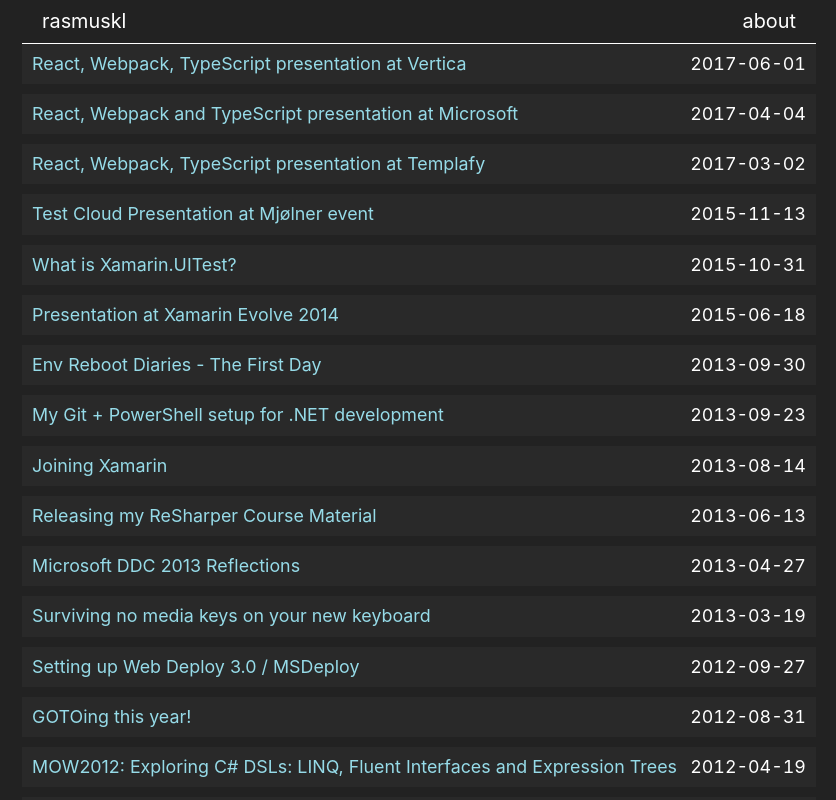
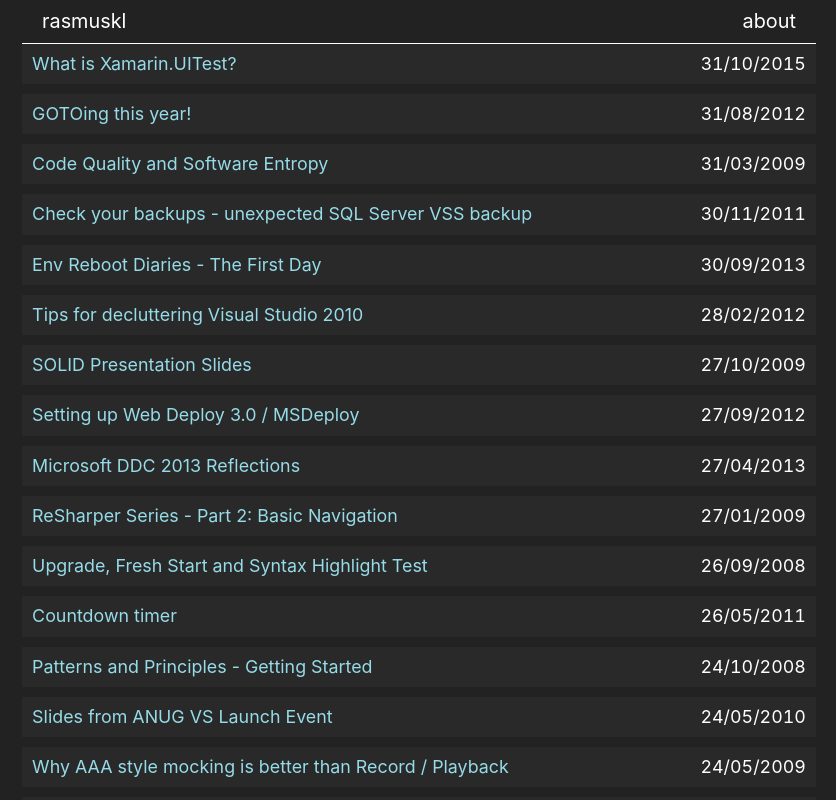
Before and after one commit to rasmuskl/blog-rasmuskl, a Next.js app: page / in a window 1280 px wide. Shown: the top 800 px of the page, without its empty margins (221-1057 px from the left). Built offline with nearby package versions, Linux system fonts and the light colour scheme.

Commit message:
Add types

```diff
--- a/lib/posts.ts
+++ b/lib/posts.ts
@@ -5,64 +5,72 @@
 
 const postsDirectory = path.join(process.cwd(), 'posts');
 
-export function getPost(fileName: string) {
+export interface Post {
+  fileName: string;
+  title: string;
+  slug: string;
+  date: string;
+  link: string;
+  content: string;
+  year: string;
+  month: string;
+  day: string;
+}
+
+export function getPost(fileName: string): Post {
     const fullPath = path.join(postsDirectory, fileName);
     const fileContents = fs.readFileSync(fullPath, 'utf8');
-    const matterResult = matter(fileContents);
-
-    return {
-        fileName,
-        title: matterResult.data.title,
-        content: matterResult.content,
-        date: matterResult.data.date
-    };
+    const post = buildPost(fileName, fileContents);
+    return post;
 }
 
+function getLink(slug: string, date: Dayjs) {
+    return `/${date.format('YYYY/MM/DD')}/${slug}`;
+}
 
-export function getPostsSlugs(): { fileName: string, slug: string, date: Dayjs }[] {
+function buildPost(fileName: string, fileContents: string) {
+  const matterResult = matter(fileContents);
+  const date = dayjs(matterResult.data.date);
+  const slug = matterResult.data.slug as string;
+  const title = matterResult.data.title as string;
+
+  return {
+    fileName,
+    date: date.format('DD/MM/YYYY'),
+    slug,
+    title,
+    link: getLink(slug, date),
+    content: fileContents,
+    year: date.format('YYYY'),
+    month: date.format('MM'),
+    day: date.format('DD')
+  };
+}
+
+export function getPostsSlugs(): Post[] {
     const fileNames = fs.readdirSync(postsDirectory);
     const allPostsData = fileNames
     .filter(fileName => fileName.endsWith('.mdx'))
     .map((fileName) => {
       const fullPath = path.join(postsDirectory, fileName);
       const fileContents = fs.readFileSync(fullPath, 'utf8');
-      const matterResult = matter(fileContents);
-      return {
-        fileName,
-        slug: matterResult.data.slug,
-        date: dayjs(matterResult.data.date)
-      };
+      return buildPost(fileName, fileContents);
     });
 
     return allPostsData;
 }
 
-export function getSortedPostsData() {
-  // Get file names under /posts
+export function getSortedPostsData(): Post[] {
   const fileNames = fs.readdirSync(postsDirectory);
   const allPostsData = fileNames
     .filter(fileName => fileName.endsWith('.mdx'))
     .map((fileName) => {
-    // Remove ".md" from file name to get id
     const id = fileName.replace(/\.mdx$/, '');
-
-    // Read markdown file as string
     const fullPath = path.join(postsDirectory, fileName);
     const fileContents = fs.readFileSync(fullPath, 'utf8');
+    return buildPost(fileName, fileContents);
+  });
 
-    // Use gray-matter to parse the post metadata section
-    const matterResult = matter(fileContents);
-    const date = dayjs(matterResult.data.date);
-
-    // Combine the data with the id
-    return {
-      id,
-      date,
-      link: `/${date.format('YYYY/MM/DD')}/${matterResult.data.slug}`,
-      ...matterResult.data,
-    };
-  });
-  // Sort posts by date
   return allPostsData.sort((a: any, b: any) => {
     if (a.date < b.date) {
       return 1;
--- a/pages/index.tsx
+++ b/pages/index.tsx
@@ -1,16 +1,16 @@
 import Link from 'next/link';
-import { getSortedPostsData } from '../lib/posts';
+import { getSortedPostsData, Post } from '../lib/posts';
 
 export async function getStaticProps() {
   const allPostsData = getSortedPostsData();
   return {
     props: {
-      allPostsData,
+      allPostsData
     },
   };
 }
 
-export default function Home({ allPostsData }: any) {
+export default function Home({ allPostsData }: { allPostsData: Post[] }) {
   return (
     <>
       <div className='post-list'>
```
Also changed, not shown: pages/[year]/[month]/[day]/[slug].tsx (+7 -12 lines).
